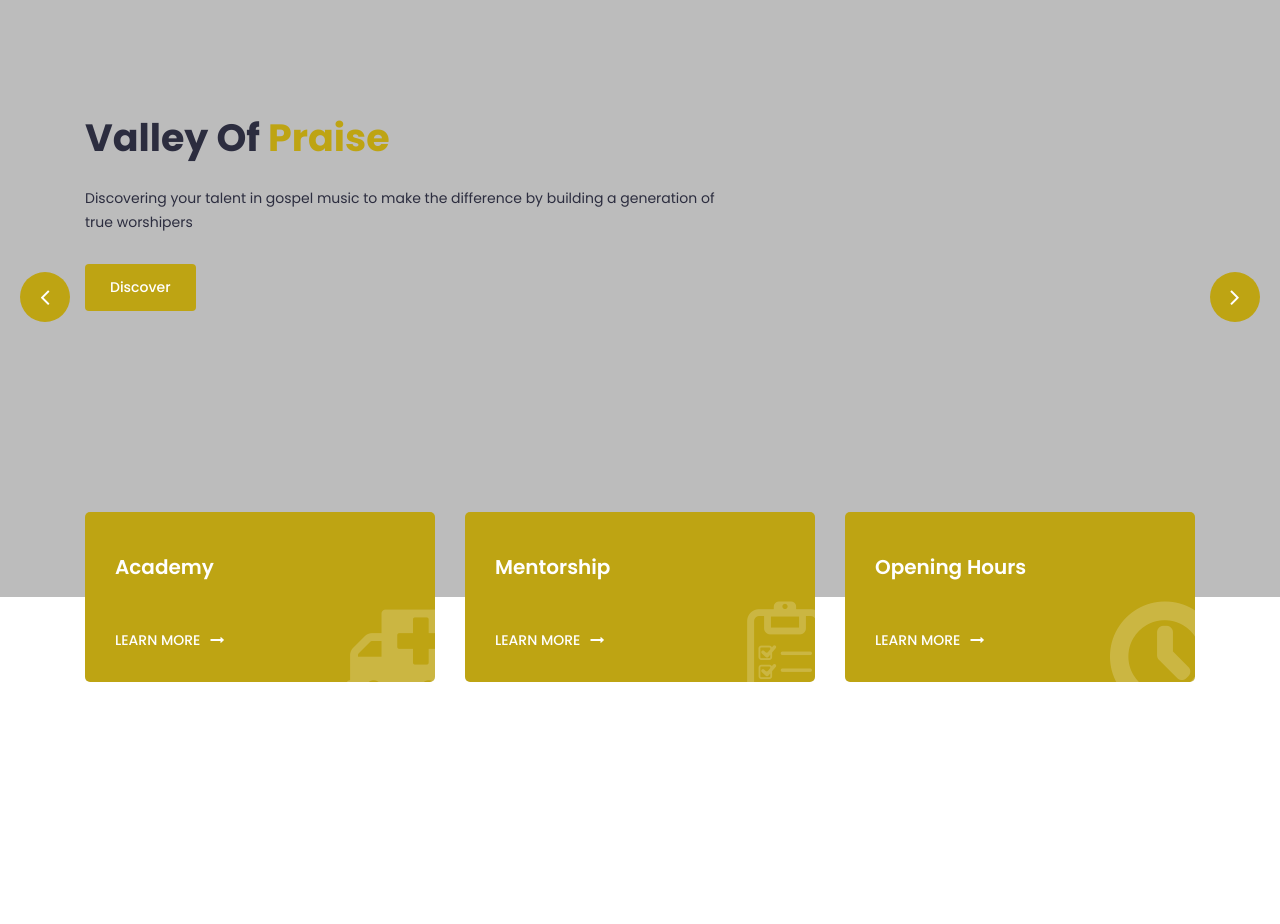
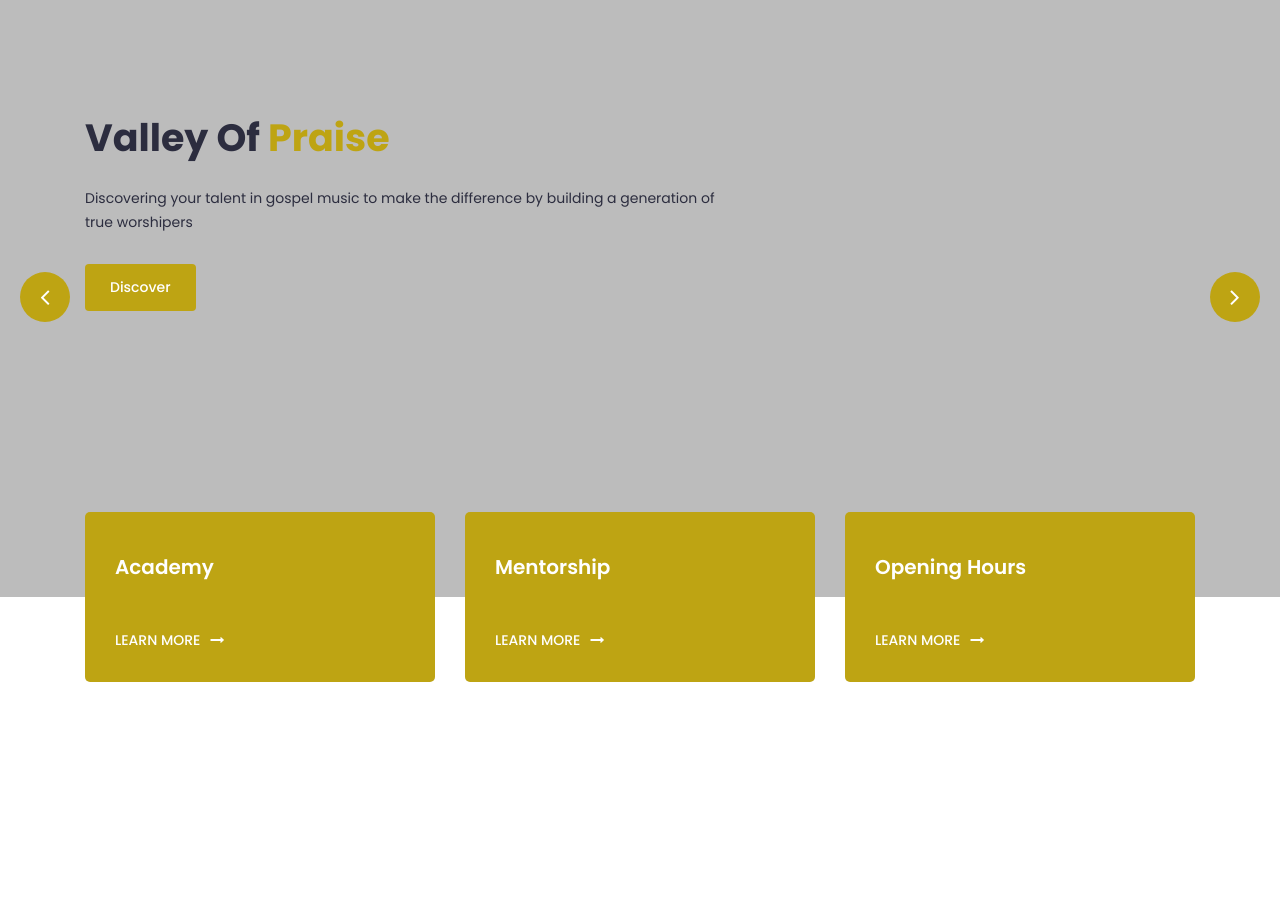
Before and after one commit to valleyofpraiseatl/valleyofpraiseatl.github.io, a plain HTML site: page index.html in a window 1280 px wide. Shown: the part 132-1056 px from the top of the page. Drawn offline with Linux system fonts and the light colour scheme; a script that the page names is missing.

Commit message:
index.html updated

```diff
--- a/index.html
+++ b/index.html
@@ -194,7 +194,7 @@
 							<div class="single-schedule first">
 								<div class="inner">
 									<div class="icon">
-										<i class="fa fa-ambulance"></i>
+										<i class=""></i>
 									</div>
 									<div class="single-content">
 										<h4>Academy</h4>
@@ -209,7 +209,7 @@
 							<div class="single-schedule middle">
 								<div class="inner">
 									<div class="icon">
-										<i class="icofont-prescription"></i>
+										<i class=""></i>
 									</div>
 									<div class="single-content">
 										<h4>Mentorship</h4>
@@ -224,7 +224,7 @@
 							<div class="single-schedule last">
 								<div class="inner">
 									<div class="icon">
-										<i class="icofont-ui-clock"></i>
+										<i class=""></i>
 									</div>
 									<div class="single-content">
 										<h4>Opening Hours</h4>
```
Also changed, not shown: 1 other file.
